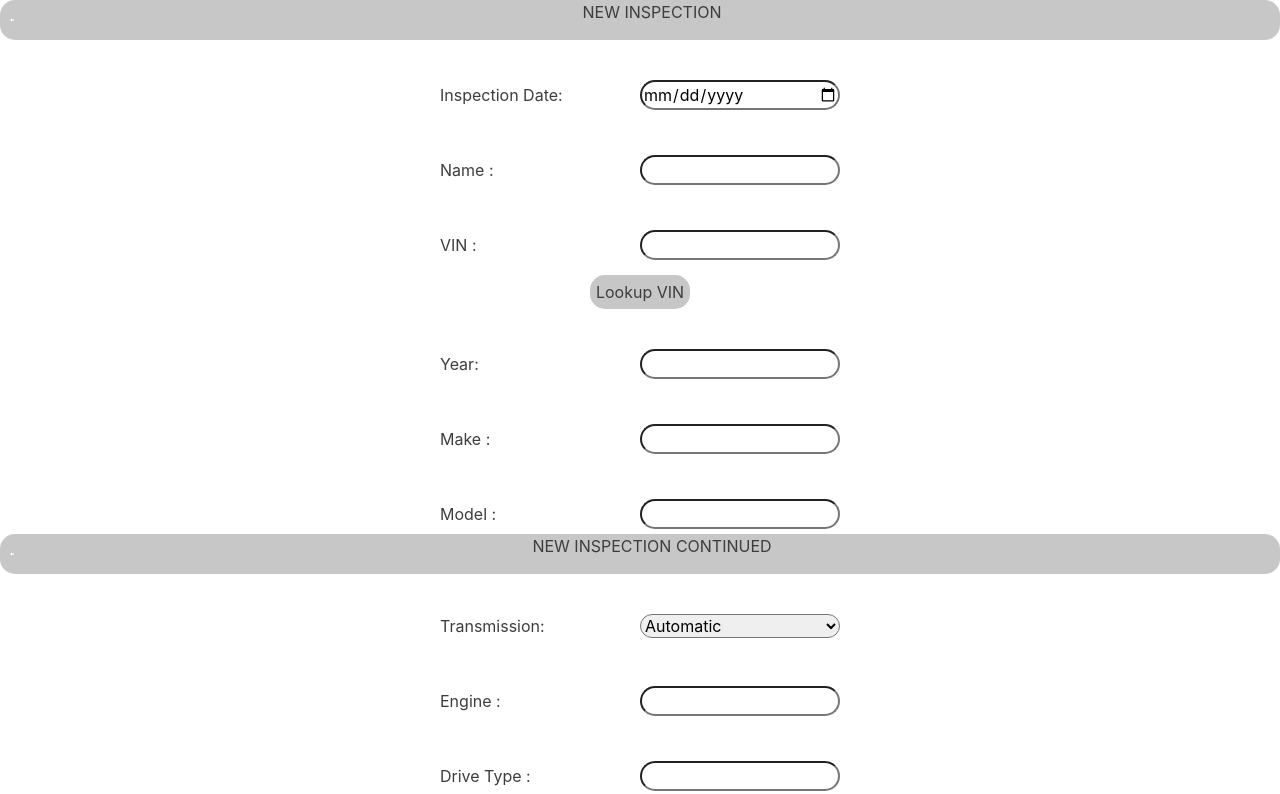
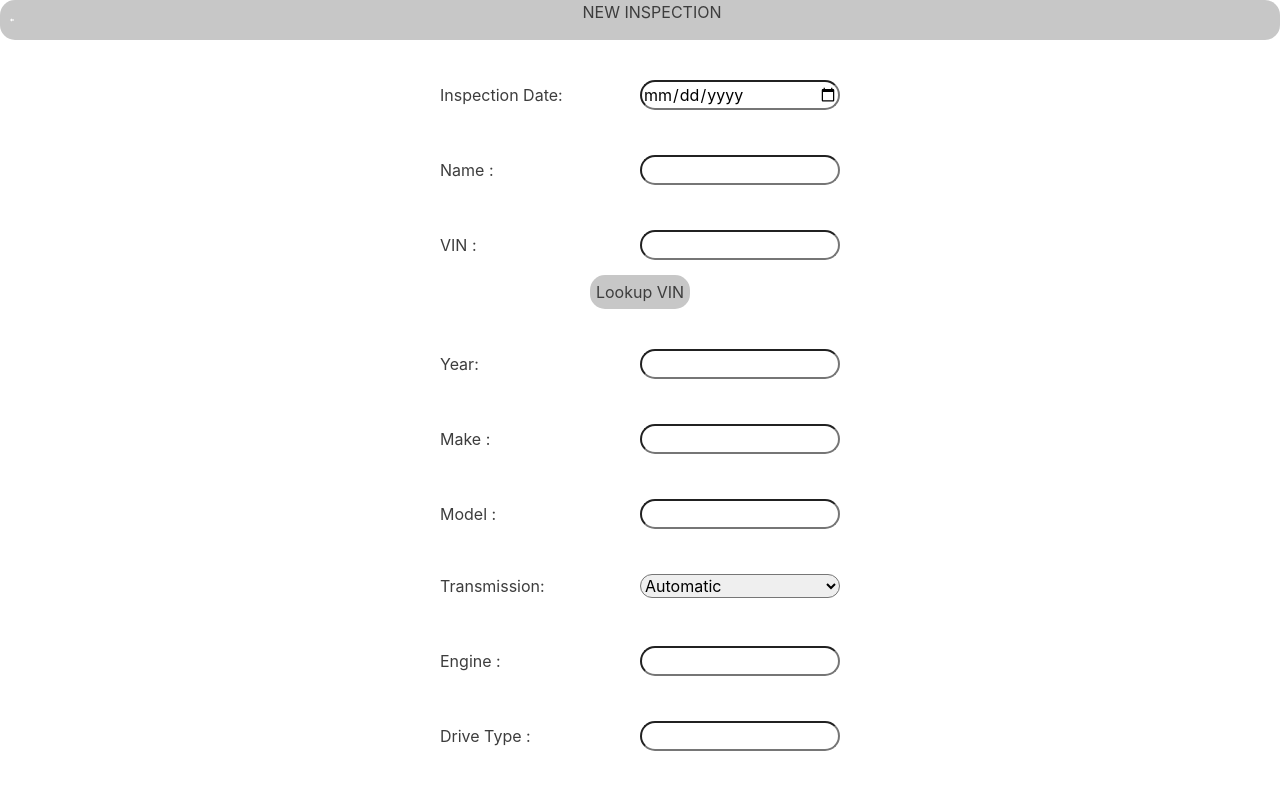
Before and after one commit to Xorai-mriganka/Inspection-app-v2, a React app: page /new_Form in a window 1280 px wide. Shown: the top 794 px of the page. Built offline with nearby package versions, Linux system fonts and the light colour scheme.

Commit message:
Update Step2.js

```diff
--- a/src/components/Step2.js
+++ b/src/components/Step2.js
@@ -150,7 +150,7 @@ export default class Step2 extends React.Component {
       return (
         // <Router>
           <div>
-            <div className="headerBlock">
+           {/*<div className="headerBlock">
               <div>
                 <img
                   className="imgDiv"
@@ -160,8 +160,8 @@ export default class Step2 extends React.Component {
               </div>
               <div className="headerText">
                 <p id="innerText">NEW INSPECTION CONTINUED</p>
-              </div>
-            </div>
+      </div>
+      </div>*/}
             <form
               align="center"
               onChange={this.handleChange}
```
